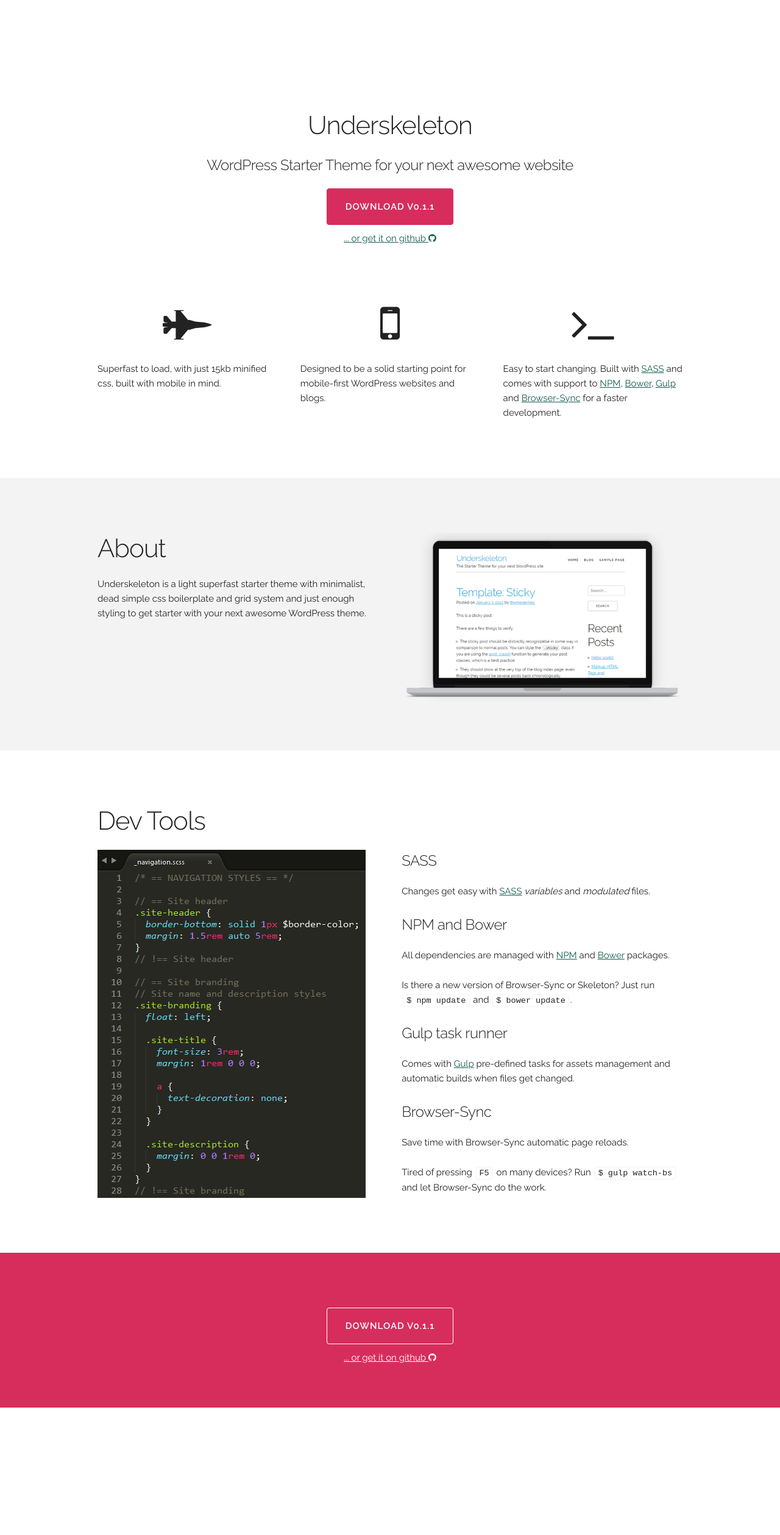
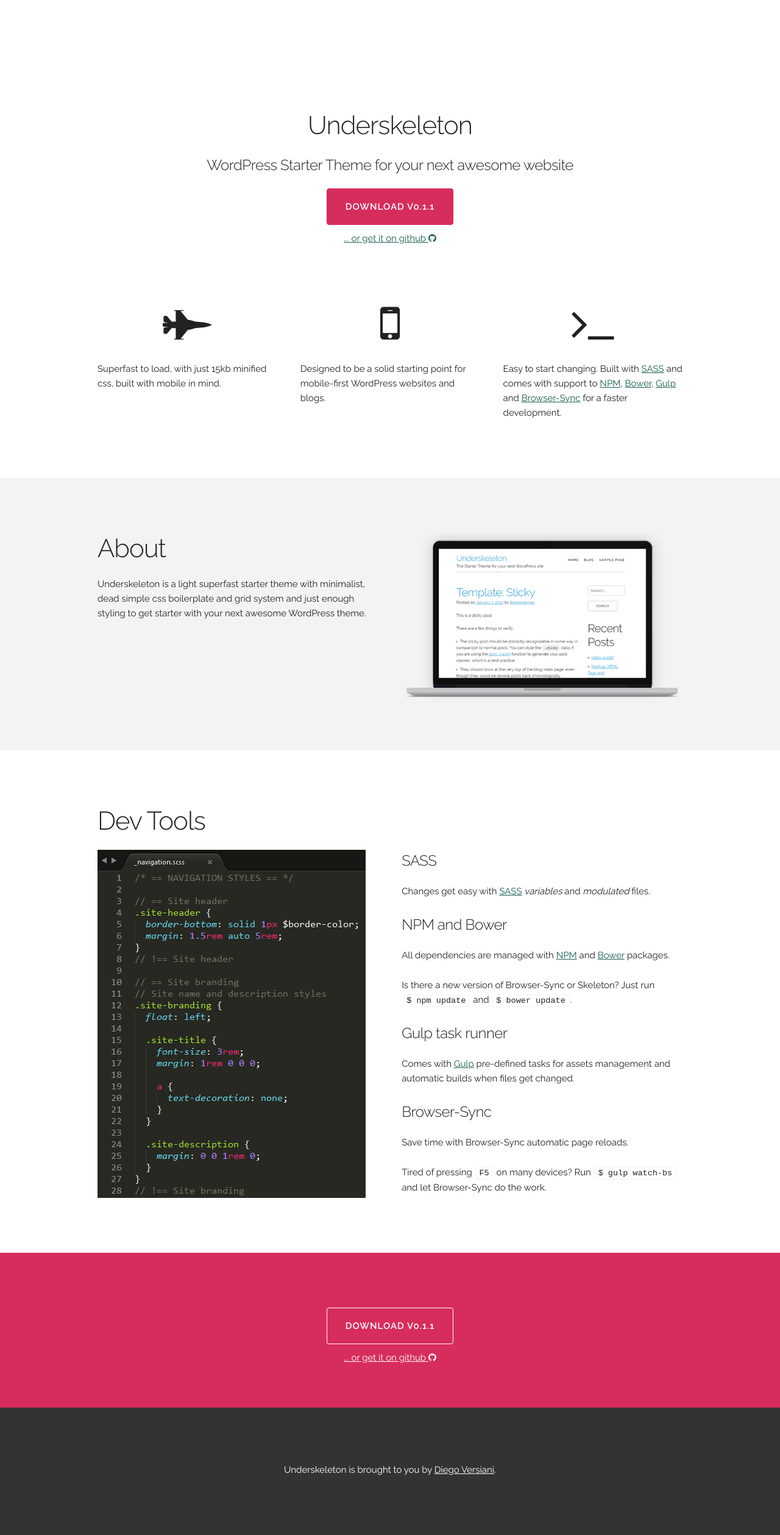
Before and after one commit to diegoversiani/underskeleton, a Jekyll site: the page built from index.html, in a window 1280 px wide. Shown: the whole page at 61% size. Built offline with Jekyll 4.4.1, drawn with Linux system fonts in a browser that asks for light colours; before the commit the page ends 2309 px from its top, so only the background shows below that.

Commit message:
Add credits and better site title.

```diff
--- a/_config.yml
+++ b/_config.yml
@@ -9,6 +9,7 @@ exclude: ['bower_components','node_modules','bower.json','package.json','gulpfil
 
 # Site settings
 title: Underskeleton
+subtitle: WordPress Starter Theme for your next awesome website
 description: > # this means to ignore newlines until "baseurl:"
   Underscores ( _s ) + Skeleton Boilerplate = Fast to load with a minimalist
   css grid for your next WordPress Theme.
--- a/_includes/footer.html
+++ b/_includes/footer.html
@@ -1,10 +1,18 @@
 <footer class="site-footer">
 
-  <section class="footer-cta">
+  <section class="footer-cta light-text">
     <div class="container">
 
     <a class="button download" href="https://github.com/dvlopes/underskeleton/archive/{{ site.source_version }}.zip">Download {{ site.source_version }}</a>
     <a href="http://github.com/dvlopes/underskeleton" class="github-repository">... or get it on github <i class="fa fa-github"></i></a>
+
+    </div>
+  </section>
+
+  <section class="footer-info light-text">
+    <div class="container">
+
+    <p>Underskeleton is brought to you by <a href="http://diegoversiani.me">Diego Versiani</a>.</p>
 
     </div>
   </section>
--- a/_includes/head.html
+++ b/_includes/head.html
@@ -7,7 +7,7 @@
   <meta property="og:image:width" content="560" />
   <meta property="og:image:height" content="292" />
 
-  <title>{% if page.title %}{{ page.title | escape }}{% else %}{{ site.title | escape }}{% endif %}</title>
+  <title>{% if page.title %}{{ page.title | escape }} | {{ site.title }}{% else %}{{ site.title | escape }} | {{ site.subtitle }}{% endif %}</title>
   <meta name="description" content="{% if page.excerpt %}{{ page.excerpt | strip_html | strip_newlines | truncate: 160 }}{% else %}{{ site.description }}{% endif %}">
 
   <link rel="stylesheet" href="{{ "/css/main.css" | prepend: site.baseurl }}">
--- a/_sass/styles/_site.scss
+++ b/_sass/styles/_site.scss
@@ -10,6 +10,15 @@
 img {
   max-width: 100%;
 }
+
+// == Text light color on dark backgrounds
+.light-text {
+  color: #fff;
+  a {
+    color: inherit;
+  }
+}
+// !== Text light color on dark backgrounds
 
 .site-header {
   margin-top: 6rem;
@@ -49,15 +58,10 @@ section.dev-features {
 }
 
 section.footer-cta {
-  color: #fff;
   text-align: center;
   background-color: $primary-color;
 
   @include section-paddings();
-
-  a {
-    color: inherit;
-  }
 
   .button.download {
     color: #fff;
@@ -73,6 +77,13 @@ section.footer-cta {
   }
 }
 
+section.footer-info {
+  text-align: center;
+  background-color: $dark-grey;
+
+  @include section-paddings();
+}
+
 // Larger than tablet
 @media (#{$bp-larger-than-tablet}) {
 
```
